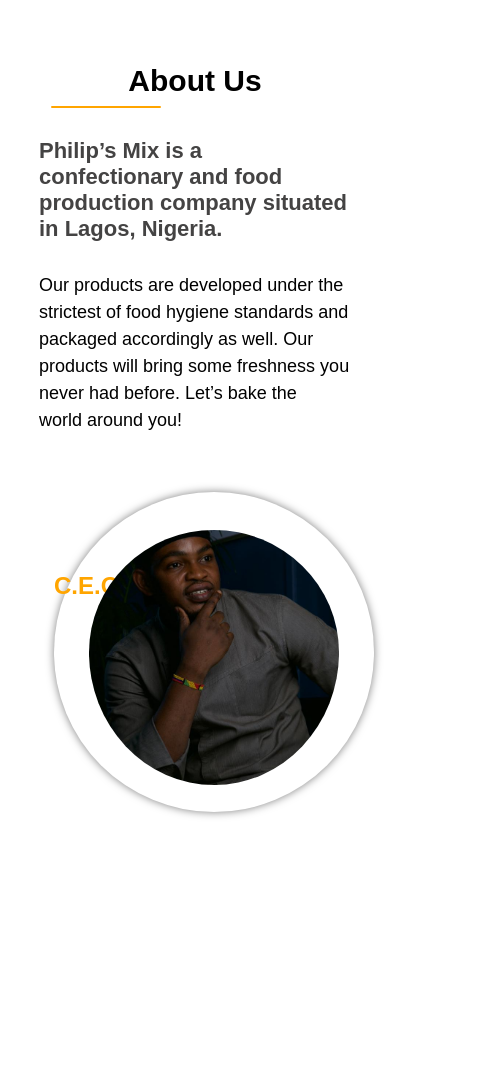
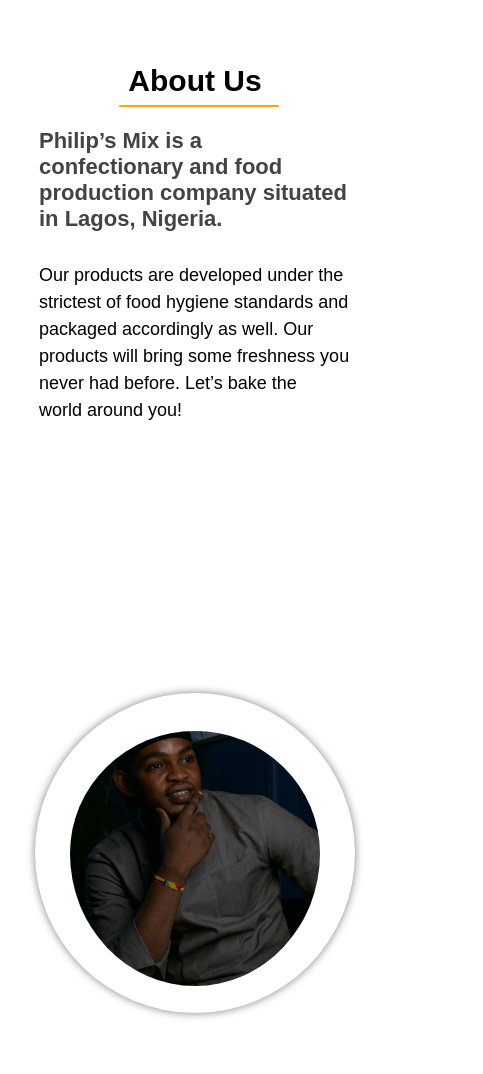
Before and after one commit to Amidah-ifeoluwa/Philip-s-Mix, a plain HTML site: page about.html in a window 390 px wide. Shown: the part 106-1180 px from the top of the page, 483 px wide, since content can reach past the window. Drawn offline with Linux system fonts and the light colour scheme.

Commit message:
jnukluikm,

```diff
--- a/about-.css
+++ b/about-.css
@@ -168,7 +168,11 @@
     display: block;
 }
 
-.section .container {
+.section {
+    width: 100%;
+}
+
+.container {
     width: 80%;
     display: flex;
     margin: 0px auto;
@@ -422,6 +426,14 @@
         padding: 100px 50px;
     }
 
+    .underline {
+        width: 160px;
+        height: 2px;
+        transform: translate(-50%, -50%);
+        left: 48%;
+        position: absolute;
+    }
+
     .section .container {
         width: 80%;
         display: block;
@@ -437,7 +449,7 @@
 
     .image-section {
         float: none;
-        width: 100%;
+        width: 50%;
         margin-top: 50px;
     }
 
@@ -446,6 +458,26 @@
         height: auto;
         display: block;
         margin: auto;
+    }
+
+    .team .team_box .profile .info .name {
+        color: orange;
+        margin-bottom: 15px;
+        /* padding: 0 0 70px 0; */
+        position: relative;
+        top: 10px;
+        left: 40%;
+    }
+
+    .team {
+        margin-top: 200px;
+        width: 100%;
+        height: 50vh;
+        background-size: cover;
+        background-position: center;
+        align-items: center;
+        justify-content: center;
+        display: flex;
     }
 
     .container .tittle h1 {
--- a/gallery.css
+++ b/gallery.css
@@ -361,4 +361,9 @@
     footer .footer_main {
         display: block;
     }
+
+    .mmm {
+        width: 10%;
+        height: 10%;
+    }
 }
```
Also changed, not shown: contact.html (+1 -1 lines), gallery.html (+6 -4 lines), style.css (+16 -5 lines).
